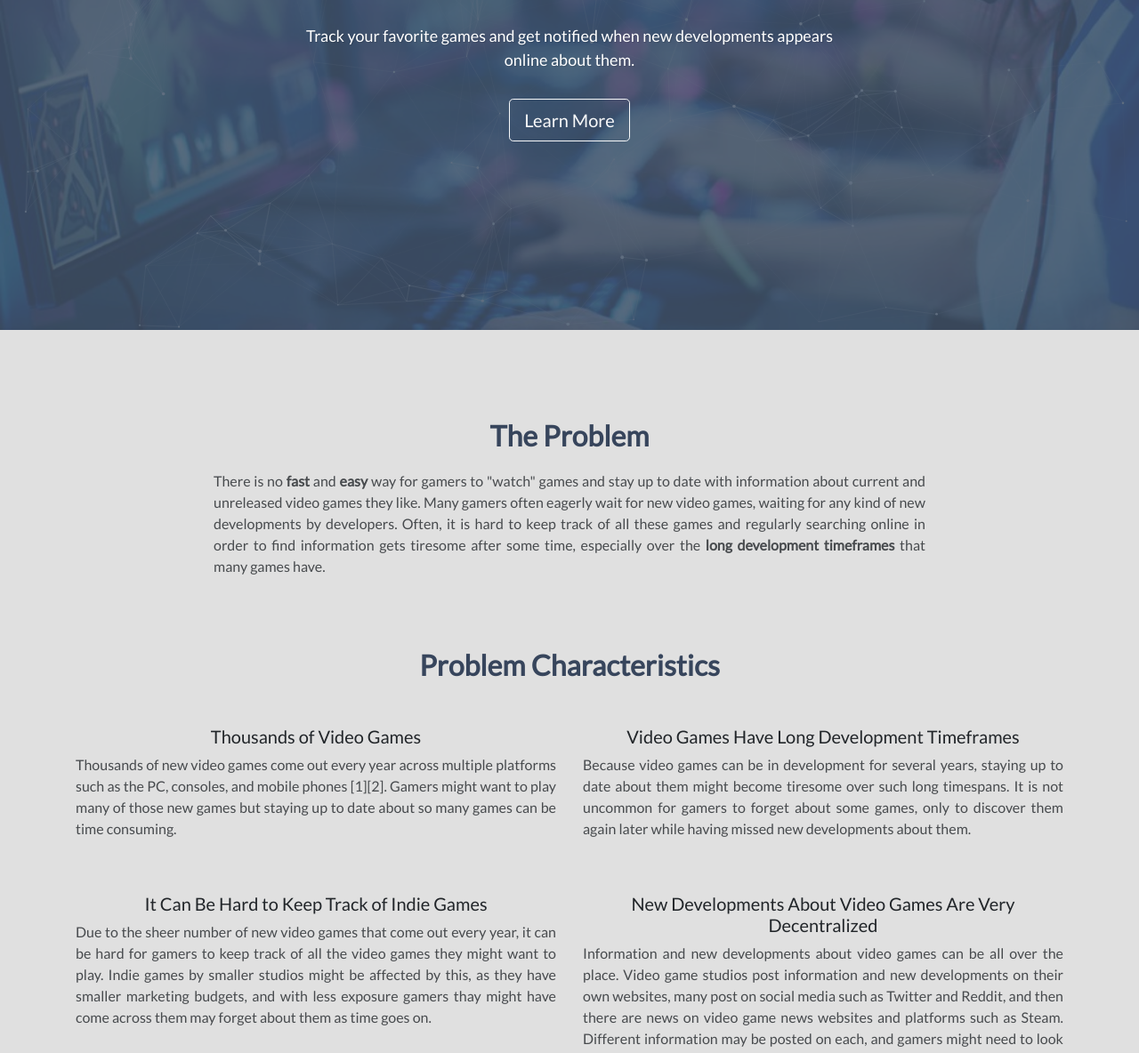
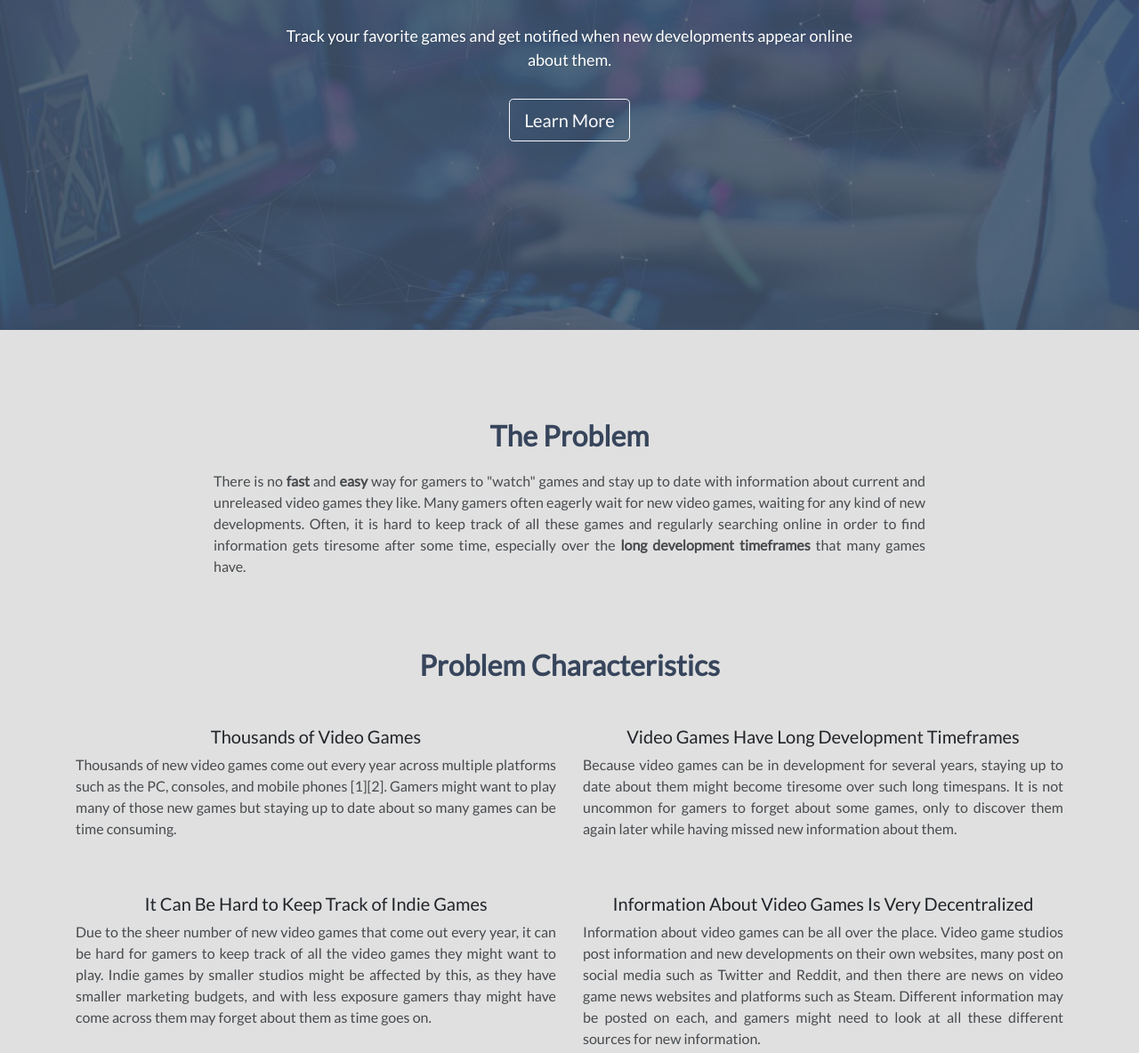
Before and after one commit to aangelos28/GameEye-website, a plain HTML site: page index.html in a window 1280 px wide. Shown: the part 429-1613 px from the top of the page at 89% size. Drawn offline with nearby package versions, Linux system fonts and the light colour scheme; animation ran at ten frames a second.

Commit message:
Grammar Fixes Potentially using the word "Information" on lines 130-137 too much.

```diff
--- a/index.html
+++ b/index.html
@@ -32,7 +32,7 @@
         <img id="headerImage" class="mobile-hide" src="assets/img/logos/GameEyeLogoWhite.png"
              style="padding-top: 0px;padding-bottom: 0px;" alt="GameEye logo">
         <h2 class="headerTitle">The Gamer's Eye <br>Into The Video Game Industry</h2>
-        <p>Track your favorite games and get notified when new developments appears online about them.</p>
+        <p>Track your favorite games and get notified when new developments appear online about them.</p>
         <button class="btn btn-outline-light btn-lg" id="header-button" type="button">Learn More</button>
     </div>
 </section>
@@ -85,7 +85,7 @@
                     There is no&nbsp;<strong>fast</strong>&nbsp;and&nbsp;<strong>easy</strong>&nbsp;way for gamers to
                     "watch" games and stay up to date with&nbsp;information about current and unreleased video games
                     they like. Many gamers often&nbsp;eagerly
-                    wait for new video games, waiting for any kind of new developments by&nbsp;developers. Often,
+                    wait for new video games, waiting for any kind of new developments. Often,
                     it is hard to keep track of all these games and regularly searching&nbsp;online in order to find
                     information gets tiresome after some
                     time, especially over the&nbsp;<strong>long development timeframes&nbsp;</strong>that many games
@@ -112,7 +112,7 @@
                             Because video games can be in development for several years, staying up to date about
                             them might become tiresome over such long timespans. It is not uncommon for gamers to
                             forget about some games, only to discover them again
-                            later while having missed new developments about them.
+                            later while having missed new information about them.
                         </p>
                     </div>
                 </div>
@@ -128,13 +128,13 @@
                         </p>
                     </div>
                     <div class="col" data-aos="fade-left" data-aos-duration="600">
-                        <h5>New Developments About Video Games Are Very Decentralized</h5>
+                        <h5>Information About Video Games Is Very Decentralized</h5>
                         <p>
-                            Information and new developments about video games can be all over the place. Video game studios post
+                            Information about video games can be all over the place. Video game studios post
                             information and new developments on their own websites, many post on social media such as Twitter
                             and Reddit, and then there are news on video game
                             news websites and platforms such as Steam. Different information may be posted on each,
-                            and gamers might need to look at all these different sources for new developments.
+                            and gamers might need to look at all these different sources for new information.
                         </p>
                     </div>
                 </div>
```
